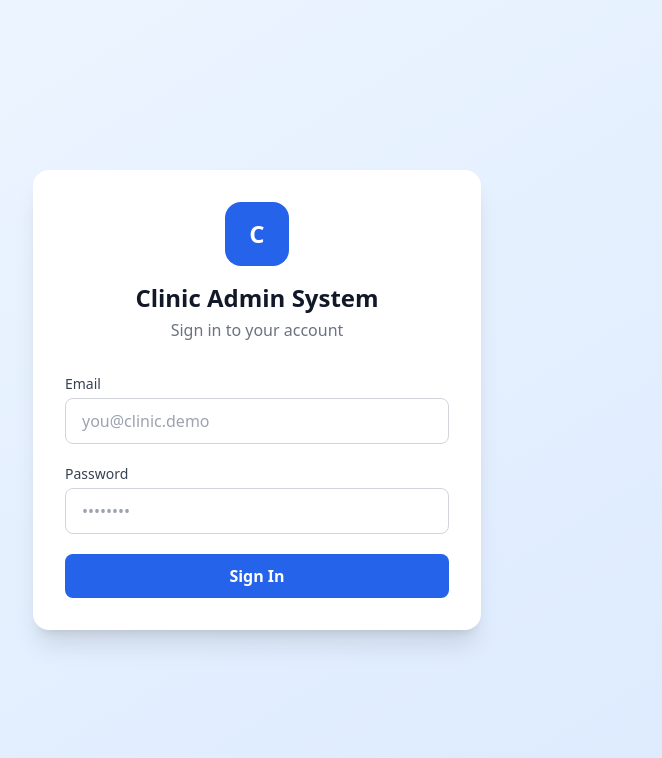
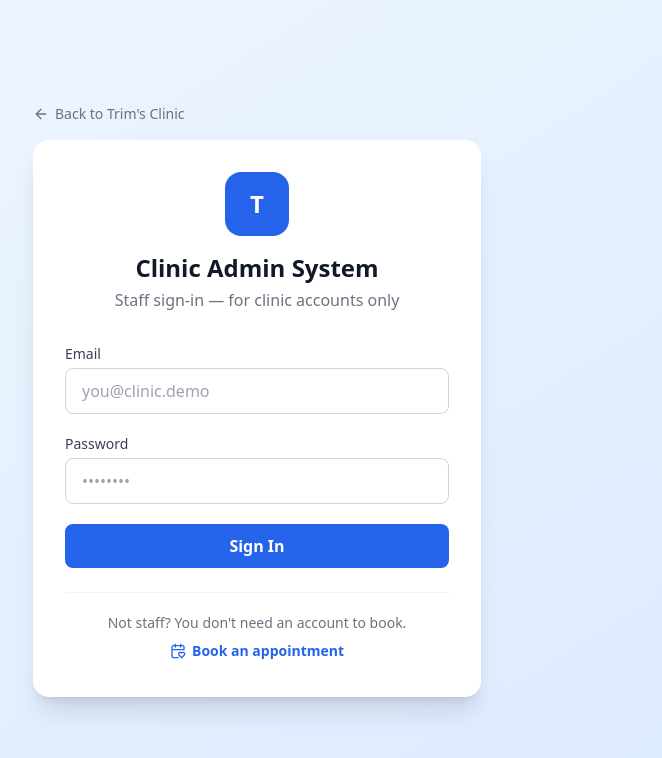
Before and after one commit to trimiiss/Tema, a Next.js app in the folder clinic-system/frontend/: page /login in a window 1280 px wide. Shown: the top 758 px of the page, without its empty margins (383-1045 px from the left). Built offline with nearby package versions, Linux system fonts and the light colour scheme; no server answers.

Commit message:
feat(booking): improve booking flow and user navigation in appointment booking and login pages

```diff
--- a/clinic-system/frontend/src/app/book/BookingChat.tsx
+++ b/clinic-system/frontend/src/app/book/BookingChat.tsx
@@ -40,6 +40,7 @@ function pickerSteps(steps: any[] = []) {
   for (const s of steps) byAction[s.action] = s; // later ones overwrite earlier
   return {
     reasons: byAction["list_reasons"]?.output?.reasons,
+    services: byAction["list_services"]?.output?.services,
     doctors: byAction["list_doctors"]?.output?.doctors,
     slots: byAction["list_available_slots"]?.output,
     earliest: byAction["find_earliest_slot"]?.output,
@@ -114,7 +115,7 @@ function BookingRunDetail({
 
   const pending = run.gates?.find((g: any) => g.status === "pending");
   const decided = run.gates?.filter((g: any) => g.status !== "pending") ?? [];
-  const { reasons, doctors, slots, earliest } = pickerSteps(run.steps);
+  const { reasons, services, doctors, slots, earliest } = pickerSteps(run.steps);
 
   return (
     <div className="space-y-2">
@@ -125,6 +126,11 @@ function BookingRunDetail({
           results — never shown once the request has moved to a confirmation
           or is already finished, so a resolved turn doesn't invite re-picking. */}
       {!pending && !run.result && reasons && <ReasonPicker reasons={reasons} onPick={onSend} />}
+      {/* The opening screen offers these too, but the agent calls
+          `list_services` mid-conversation whenever the visitor hasn't settled
+          on one — without this the visitor is asked to choose from a list only
+          the model can see, and has to type the name back exactly. */}
+      {!pending && !run.result && services && <ServicePicker services={services} onPick={onSend} />}
       {!pending && !run.result && doctors && <DoctorPicker doctors={doctors} onPick={onSend} />}
       {!pending && !run.result && slots?.slots && (
         <SlotPicker slots={slots.slots} doctorName={doctorNames[slots.staff_id]} onPick={onSend} />
--- a/clinic-system/frontend/src/app/book/page.tsx
+++ b/clinic-system/frontend/src/app/book/page.tsx
@@ -1,4 +1,6 @@
 "use client";
+import Link from "next/link";
+import { ArrowLeft } from "lucide-react";
 import BookingChat from "./BookingChat";
 
 // Deliberately NOT wrapped in `AppLayout` — that component redirects anyone
@@ -10,6 +12,15 @@ export default function PublicBookingPage() {
   return (
     <div className="min-h-screen flex flex-col bg-gray-50">
       <header className="border-b border-gray-200 bg-white px-6 py-4">
+        {/* Same dead end as /login had: this route has no nav of its own, so a
+            visitor who changes their mind has nowhere to go but the back button. */}
+        <Link
+          href="/"
+          className="inline-flex items-center gap-1.5 text-xs font-medium text-gray-400 hover:text-primary-600 transition-colors mb-1.5"
+        >
+          <ArrowLeft className="w-3.5 h-3.5" />
+          Back to Trim&apos;s Clinic
+        </Link>
         <h1 className="text-lg font-bold text-gray-900">Book an Appointment</h1>
         <p className="text-xs text-gray-500">Chat with us to find the right doctor and time.</p>
       </header>
--- a/clinic-system/frontend/src/app/login/page.tsx
+++ b/clinic-system/frontend/src/app/login/page.tsx
@@ -1,6 +1,8 @@
 "use client";
 import { useState } from "react";
+import Link from "next/link";
 import { useRouter } from "next/navigation";
+import { ArrowLeft, CalendarHeart } from "lucide-react";
 import { supabase } from "@/lib/supabase";
 
 export default function LoginPage() {
@@ -21,14 +23,27 @@ export default function LoginPage() {
 
   return (
     <div className="min-h-screen flex items-center justify-center bg-gradient-to-br from-primary-50 to-blue-100">
-      <div className="bg-white rounded-2xl shadow-xl p-8 w-full max-w-md">
+      <div className="w-full max-w-md">
+        {/* This page is reached from "Staff Login" on the public site and has no
+            header of its own, so without this there is no way back to the
+            clinic site short of the browser's back button. */}
+        <Link
+          href="/"
+          className="inline-flex items-center gap-1.5 text-sm font-medium text-gray-500 hover:text-primary-700 transition-colors mb-4"
+        >
+          <ArrowLeft className="w-4 h-4" />
+          Back to Trim&apos;s Clinic
+        </Link>
+
+        <div className="bg-white rounded-2xl shadow-xl p-8">
           <div className="text-center mb-8">
             <div className="w-16 h-16 bg-primary-600 rounded-2xl flex items-center justify-center mx-auto mb-4">
-            <span className="text-white text-2xl font-bold">C</span>
+              <span className="text-white text-2xl font-bold">T</span>
             </div>
             <h1 className="text-2xl font-bold text-gray-900">Clinic Admin System</h1>
-          <p className="text-gray-500 mt-1">Sign in to your account</p>
+            <p className="text-gray-500 mt-1">Staff sign-in — for clinic accounts only</p>
           </div>
+
           <form onSubmit={handleLogin} className="space-y-5">
             <div>
               <label className="block text-sm font-medium text-gray-700 mb-1">Email</label>
@@ -61,6 +76,20 @@ export default function LoginPage() {
               {loading ? "Signing in..." : "Sign In"}
             </button>
           </form>
+
+          {/* A patient who clicked the wrong button has no account here and never
+              will — send them where they were actually going. */}
+          <div className="mt-6 pt-5 border-t border-gray-100 text-center">
+            <p className="text-sm text-gray-500">Not staff? You don&apos;t need an account to book.</p>
+            <Link
+              href="/book"
+              className="mt-2 inline-flex items-center gap-1.5 text-sm font-semibold text-primary-600 hover:text-primary-700 transition-colors"
+            >
+              <CalendarHeart className="w-4 h-4" />
+              Book an appointment
+            </Link>
+          </div>
+        </div>
       </div>
     </div>
   );
```
Also changed, not shown: 1 other file (tests, documents, lock files or other folders). Lines whose indentation alone changed are shown as unchanged.
